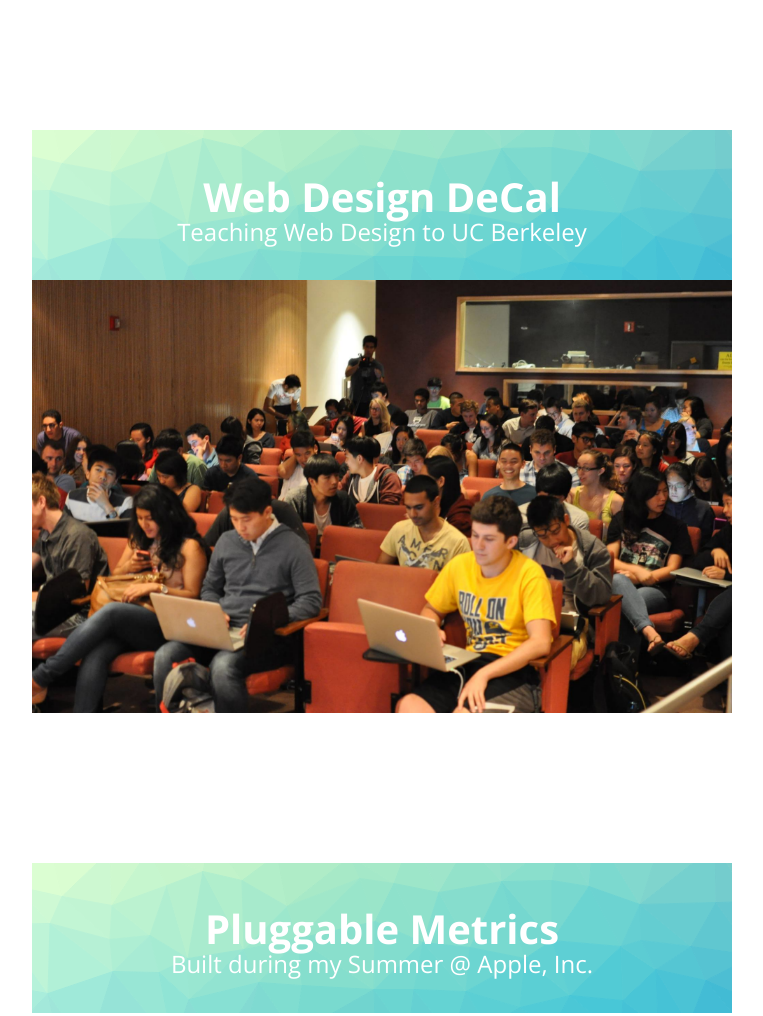
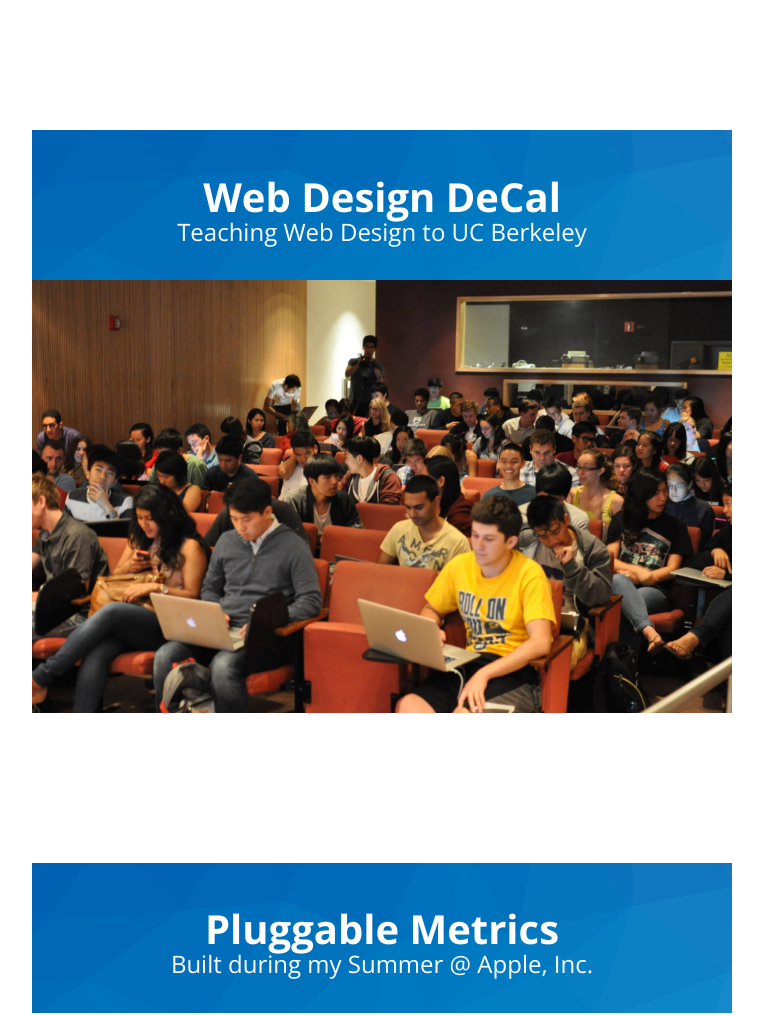
Before and after one commit to jonbma/andylouisqin.github.io, a plain HTML site: page index.html in a window 1280 px wide. Shown: the part 820-1836 px from the top of the page, without its empty margins (258-1021 px from the left). Drawn offline with nearby package versions, Linux system fonts and the light colour scheme; some packages are replaced by stand-ins of ours.

Commit message:
changed projects band color

```diff
--- a/css/style.css
+++ b/css/style.css
@@ -223,7 +223,7 @@ nav {
 		height: 150px;
 		padding: 20px;
 		/*background-color: blue;*/
-		background: url(../images/main/projects.svg);
+		background: url(../images/main/footer.svg);
 	}
 
 /* Main page */
```
Also changed, not shown: 2 other files.
